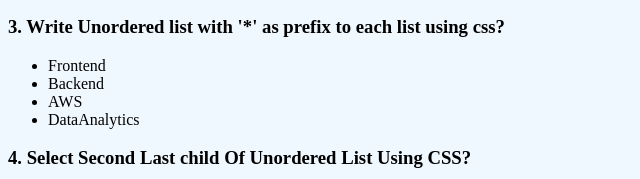
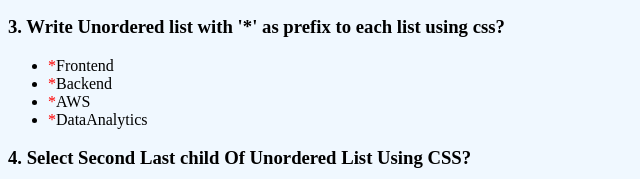
Before and after one commit to Siddhusid/Siddhusid.github.io, a plain HTML site: page Test3.html in a window 1280 px wide. Shown: the part 1089-1268 px from the top of the page, 0-640 px from the left. Drawn offline with Linux system fonts and the light colour scheme.

Commit message:
Added changes in Style3.css

```diff
--- a/Style3.css
+++ b/Style3.css
@@ -2,7 +2,7 @@
 *{
     background-color:aliceblue;
 }
-.prefix li::before{
+.Prefix li::before{
 content: "*";
 color:red;
 }
```
